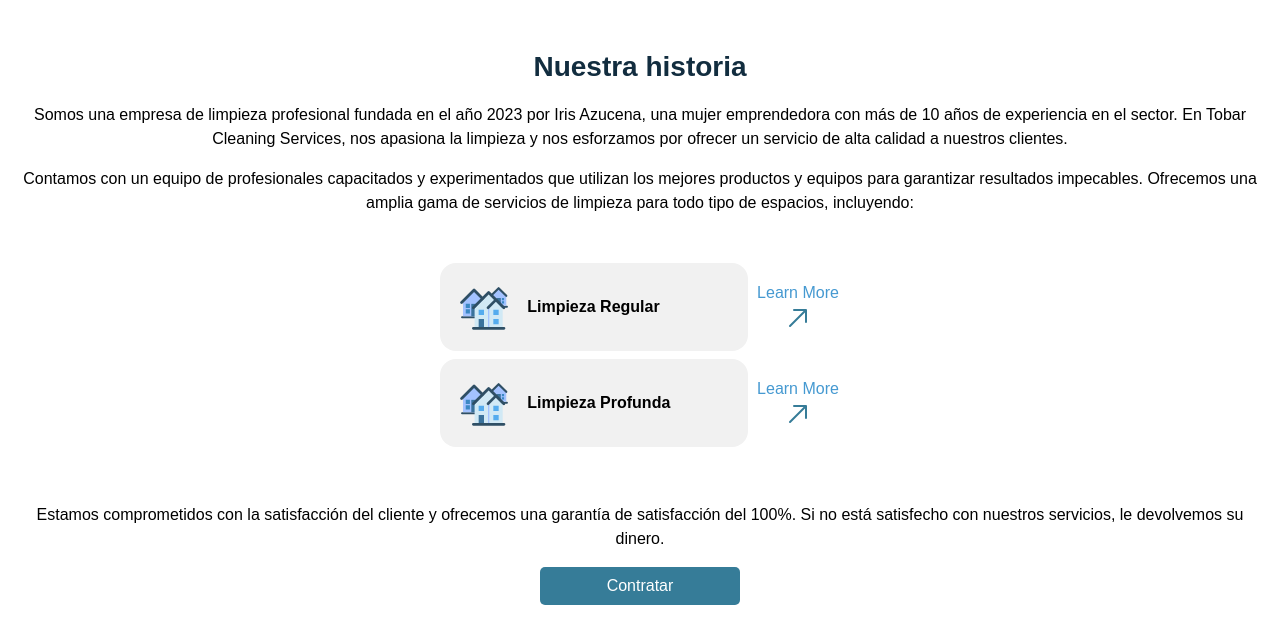
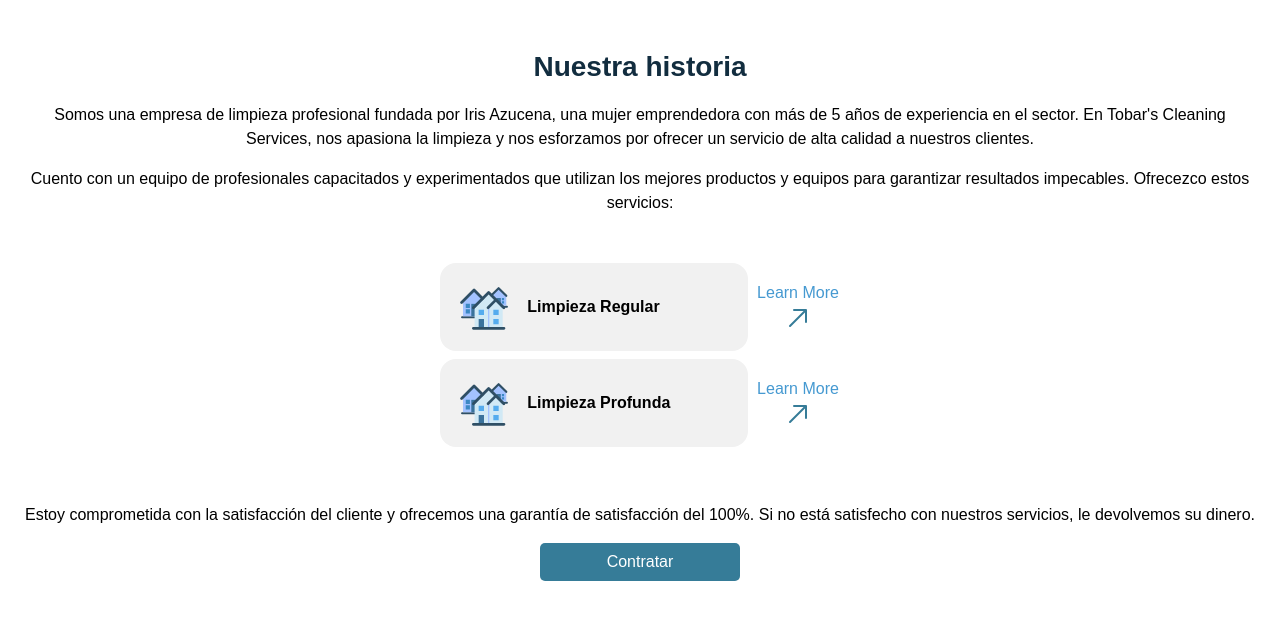
Before and after one commit to AdonayTobar/iris, a plain HTML site: page about.html in a window 1280 px wide. Shown: the part 476-1096 px from the top of the page. Drawn offline with Linux system fonts and the light colour scheme.

Commit message:
Mejorando de talles

```diff
--- a/about.html
+++ b/about.html
@@ -40,9 +40,9 @@
     <main>
         <section class="acerca-de-nosotros">
             <h2>Nuestra historia</h2>
-            <p>Somos una empresa de limpieza profesional fundada en el año 2023 por Iris Azucena, una mujer emprendedora con más de 10 años de experiencia en el sector. En Tobar Cleaning Services, nos apasiona la limpieza y nos esforzamos por ofrecer un servicio de alta calidad a nuestros clientes.</p>
+            <p>Somos una empresa de limpieza profesional fundada por Iris Azucena, una mujer emprendedora con más de 5 años de experiencia en el sector. En Tobar's Cleaning Services, nos apasiona la limpieza y nos esforzamos por ofrecer un servicio de alta calidad a nuestros clientes.</p>
 
-            <p class="te">Contamos con un equipo de profesionales capacitados y experimentados que utilizan los mejores productos y equipos para garantizar resultados impecables. Ofrecemos una amplia gama de servicios de limpieza para todo tipo de espacios, incluyendo:</p>
+            <p class="te">Cuento con un equipo de profesionales capacitados y experimentados que utilizan los mejores productos y equipos para garantizar resultados impecables. Ofrecezco estos servicios:</p>
 
              <div class="ilus">
                 <div class="prim">
@@ -67,7 +67,7 @@
                 </div>
             </div>
 
-            <p class="te2">Estamos comprometidos con la satisfacción del cliente y ofrecemos una garantía de satisfacción del 100%. Si no está satisfecho con nuestros servicios, le devolvemos su dinero.</p>
+            <p class="te2">Estoy comprometida con la satisfacción del cliente y ofrecemos una garantía de satisfacción del 100%. Si no está satisfecho con nuestros servicios, le devolvemos su dinero.</p>
 
             <div class="boton">
                     <a href="/contact.html" class="boton-contratar">Contratar</a>
```
Also changed, not shown: index.html (+1 -1 lines).
